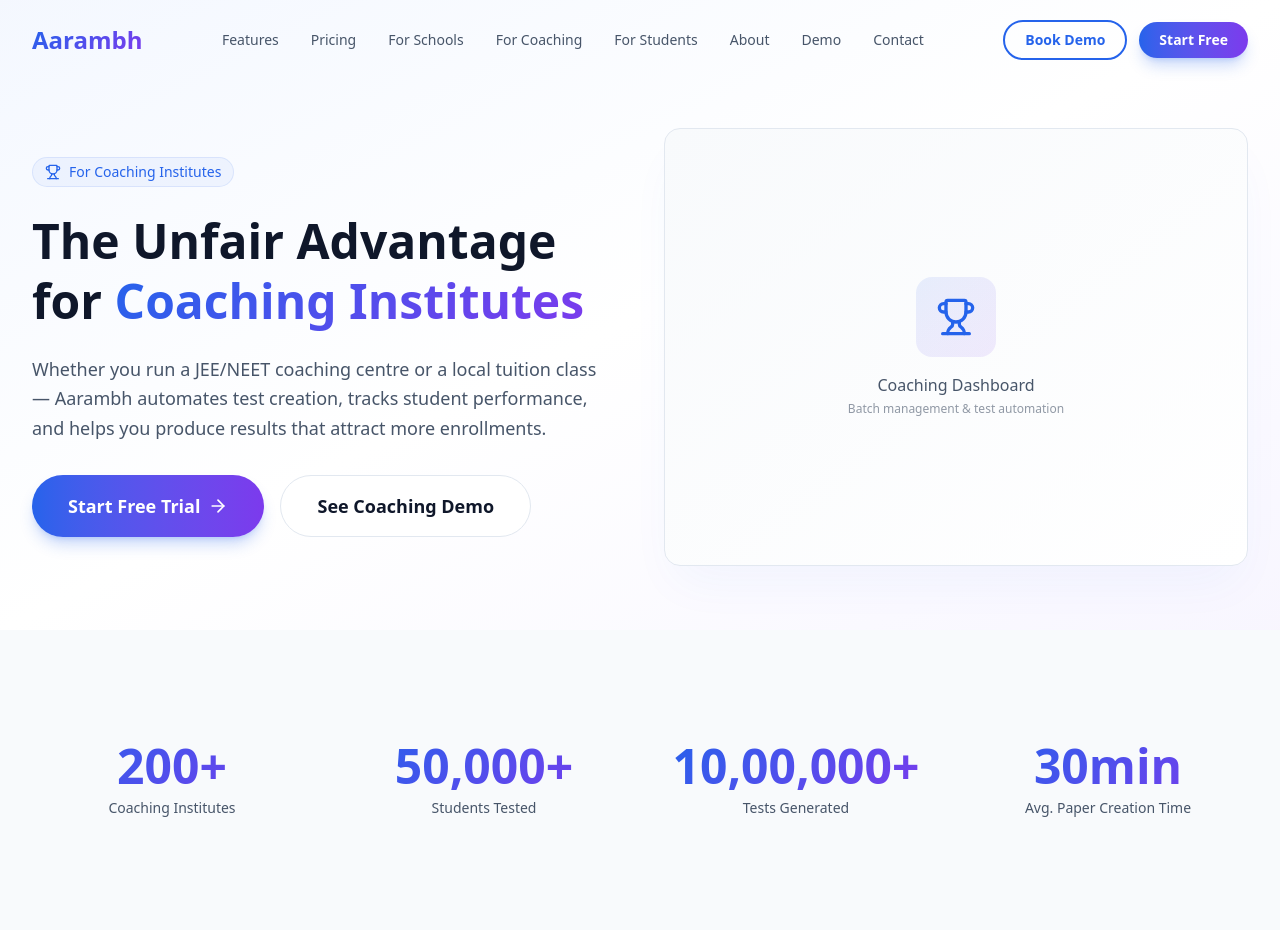
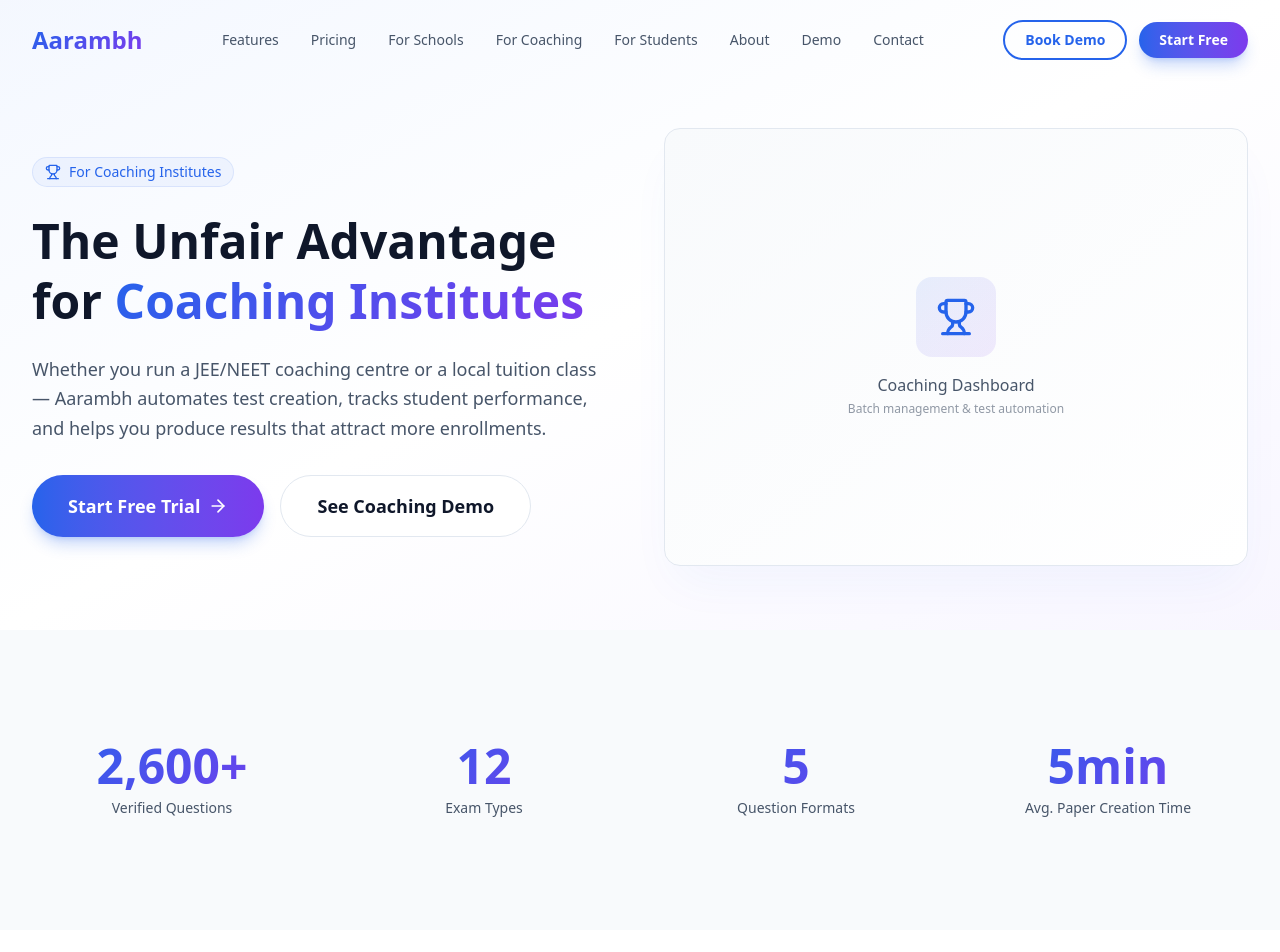
Before and after one commit to akhilamod/aarambh-website, a Next.js app: page /for-coaching in a window 1280 px wide. Shown: the top 952 px of the page. Built offline with nearby package versions, Linux system fonts and the light colour scheme.

Commit message:
chore: update all stats to actual numbers - 2,600+ questions, 12 exam types, remove inflated claims

```diff
--- a/app/for-coaching/page.tsx
+++ b/app/for-coaching/page.tsx
@@ -145,10 +145,10 @@
 
       <SectionWrapper bg="gray">
         <div className="grid grid-cols-2 md:grid-cols-4 gap-8">
-          <AnimatedCounter end={200} suffix="+" label="Coaching Institutes" index={0} />
-          <AnimatedCounter end={50000} suffix="+" label="Students Tested" index={1} />
-          <AnimatedCounter end={1000000} suffix="+" label="Tests Generated" index={2} />
-          <AnimatedCounter end={30} suffix="min" label="Avg. Paper Creation Time" index={3} />
+          <AnimatedCounter end={2600} suffix="+" label="Verified Questions" index={0} />
+          <AnimatedCounter end={12} suffix="" label="Exam Types" index={1} />
+          <AnimatedCounter end={5} suffix="" label="Question Formats" index={2} />
+          <AnimatedCounter end={5} suffix="min" label="Avg. Paper Creation Time" index={3} />
         </div>
       </SectionWrapper>
 
--- a/app/for-schools/page.tsx
+++ b/app/for-schools/page.tsx
@@ -141,10 +141,10 @@
 
       <SectionWrapper bg="gray">
         <div className="grid grid-cols-2 md:grid-cols-4 gap-8">
-          <AnimatedCounter end={300} suffix="+" label="Schools Using Aarambh" index={0} />
-          <AnimatedCounter end={15000} suffix="+" label="Teachers Onboarded" index={1} />
-          <AnimatedCounter end={200} suffix="hrs" label="Saved per Term per School" index={2} />
-          <AnimatedCounter end={98} suffix="%" label="Teacher Satisfaction" index={3} />
+          <AnimatedCounter end={2600} suffix="+" label="Verified Questions" index={0} />
+          <AnimatedCounter end={12} suffix="" label="Exam Types" index={1} />
+          <AnimatedCounter end={5} suffix="" label="Question Formats" index={2} />
+          <AnimatedCounter end={10} suffix="x" label="Faster Test Creation" index={3} />
         </div>
       </SectionWrapper>
 
--- a/app/for-students/page.tsx
+++ b/app/for-students/page.tsx
@@ -169,7 +169,7 @@
       {/* Stats Bar */}
       <SectionWrapper bg="gray">
         <div className="grid grid-cols-2 md:grid-cols-4 gap-8">
-          <AnimatedCounter end={100} suffix="+" label="Practice Questions" index={0} />
+          <AnimatedCounter end={2600} suffix="+" label="Practice Questions" index={0} />
           <AnimatedCounter end={12} suffix="+" label="Exam Types Supported" index={1} />
           <div className="text-center">
             <motion.div
--- a/app/page.tsx
+++ b/app/page.tsx
@@ -490,15 +490,15 @@
       <SectionWrapper bg="gray">
         <div className="grid grid-cols-2 md:grid-cols-4 gap-8 md:gap-12">
           <AnimatedCounter
-            end={50000}
+            end={2600}
             suffix="+"
-            label="Questions in Bank"
+            label="Verified Questions"
             index={0}
           />
           <AnimatedCounter
-            end={500}
-            suffix="+"
-            label="Schools & Institutes"
+            end={12}
+            suffix=""
+            label="Exam Types Supported"
             index={1}
           />
           <AnimatedCounter
@@ -712,7 +712,7 @@
               <span className="text-white/80">All on Aarambh.</span>
             </h2>
             <p className="mt-6 text-lg text-white/80 max-w-2xl mx-auto">
-              Join 500+ schools and coaching institutes already running their
+              Join schools and coaching institutes already running their
               assessments on Aarambh. Start free — no credit card required.
             </p>
             <div className="mt-10 flex flex-col sm:flex-row items-center justify-center gap-4">
```
